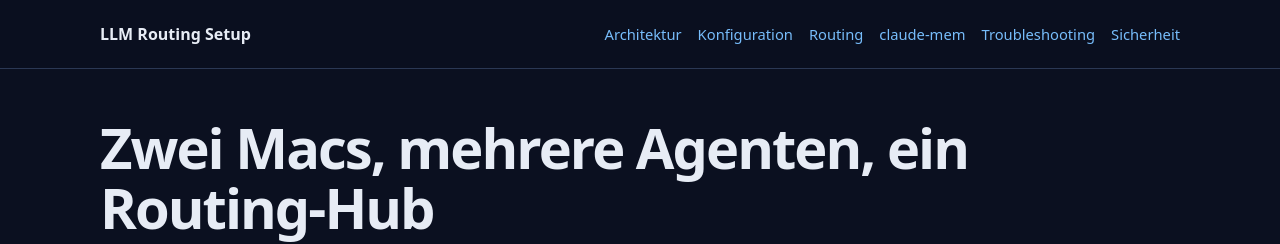
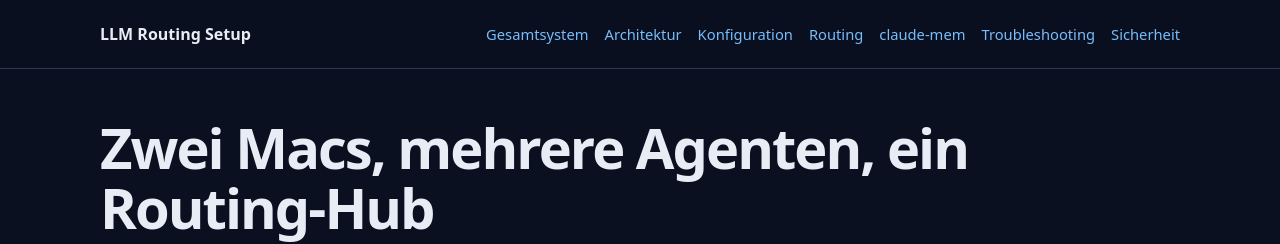
Before and after one commit to dennis605/llm-routing-setup, a Jekyll site: the page built from index.md, in a window 1280 px wide. Shown: the top 244 px of the page. Built offline with Jekyll 4.4.1, drawn with Linux system fonts in a browser that asks for light colours.

Commit message:
Expand system architecture in _layouts/default.html

```diff
--- a/_layouts/default.html
+++ b/_layouts/default.html
@@ -12,6 +12,7 @@
     <div class="wrap">
       <a class="brand" href="{{ '/' | relative_url }}">LLM Routing Setup</a>
       <nav aria-label="Hauptnavigation">
+        <a href="{{ '/system.html' | relative_url }}">Gesamtsystem</a>
         <a href="{{ '/architecture.html' | relative_url }}">Architektur</a>
         <a href="{{ '/configuration.html' | relative_url }}">Konfiguration</a>
         <a href="{{ '/routing.html' | relative_url }}">Routing</a>
```
